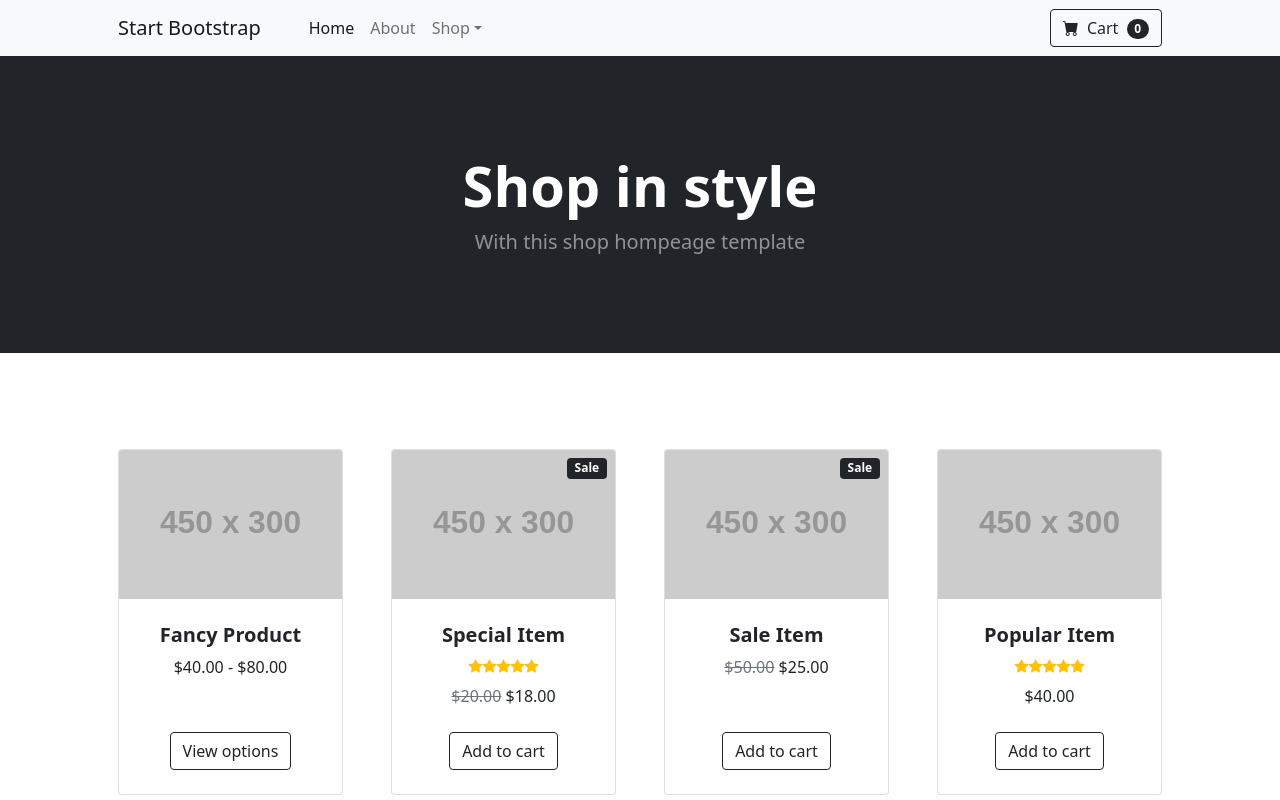
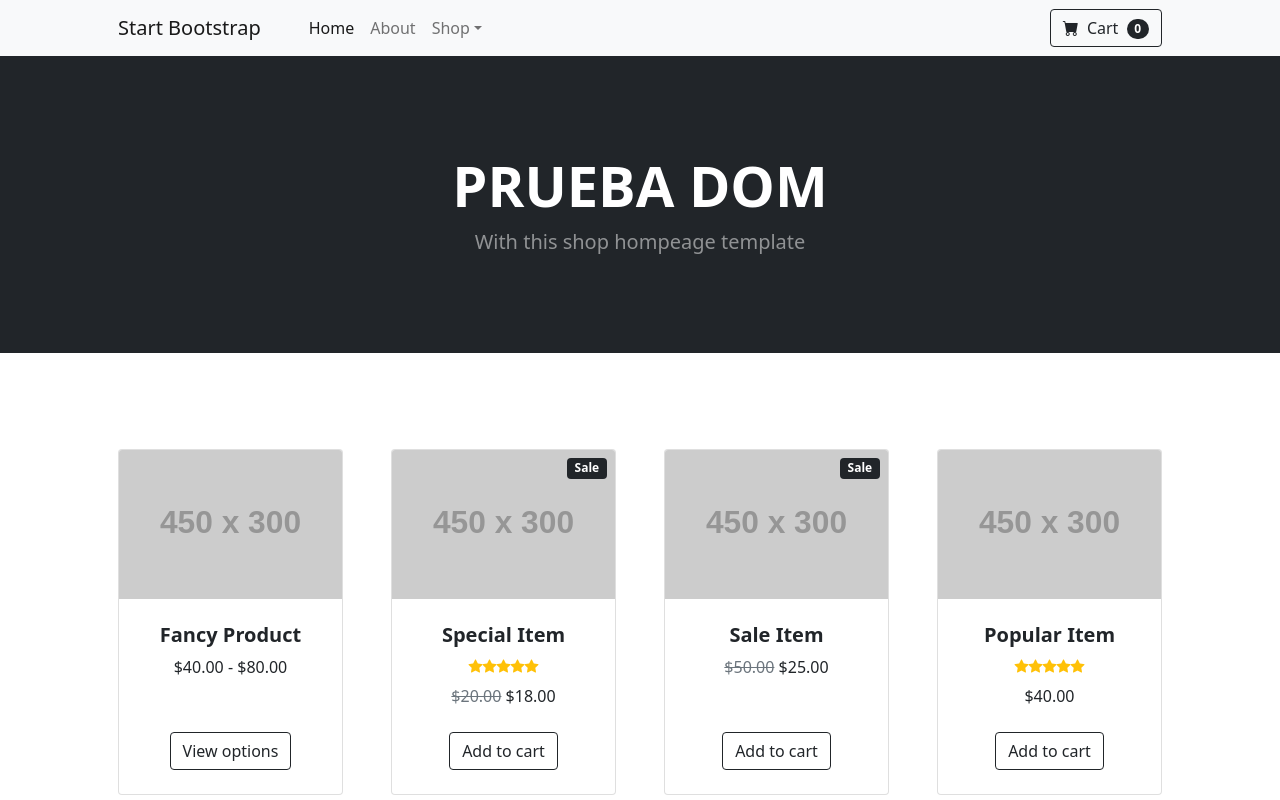
Before and after one commit to Facundo-Bravo/JavaDesafios, a plain HTML site: page index.html in a window 1280 px wide. Shown: the top 800 px of the page. Drawn offline with nearby package versions, Linux system fonts and the light colour scheme; placeholder pictures from the web are drawn by us.

Commit message:
Desafio Dom

```diff
--- a/index.html
+++ b/index.html
@@ -12,7 +12,6 @@
         <link href="https://cdn.jsdelivr.net/npm/bootstrap-icons@1.5.0/font/bootstrap-icons.css" rel="stylesheet" />
         <!-- Core theme CSS (includes Bootstrap)-->
         <link href="css/styles.css" rel="stylesheet" />
-        <script src="main.js"></script>
     </head>
     <body>
         <!-- Navigation-->
@@ -48,7 +47,7 @@
         <header class="bg-dark py-5">
             <div class="container px-4 px-lg-5 my-5">
                 <div class="text-center text-white">
-                    <h1 class="display-4 fw-bolder">Shop in style</h1>
+                    <h1 class="display-4 fw-bolder" id="titulo">Shop in style</h1>
                     <p class="lead fw-normal text-white-50 mb-0">With this shop hompeage template</p>
                 </div>
             </div>
@@ -264,5 +263,6 @@
         <script src="https://cdn.jsdelivr.net/npm/bootstrap@5.1.3/dist/js/bootstrap.bundle.min.js"></script>
         <!-- Core theme JS-->
         <script src="js/scripts.js"></script>
+        <script src="main.js"></script>
     </body>
 </html>
--- a/main.js
+++ b/main.js
@@ -1,3 +1,15 @@
+//DESAFIO DOM//
+
+const titulo = (document.querySelector ("#titulo") .textContent = "PRUEBA DOM");
+
+console.log (titulo)
+
+
+
+
+
+
+//PRIMERA ENTREGA PROYECTO FINAL//
 // Tienda Ecommerce de Música//
 
 const carrito = [];
```
